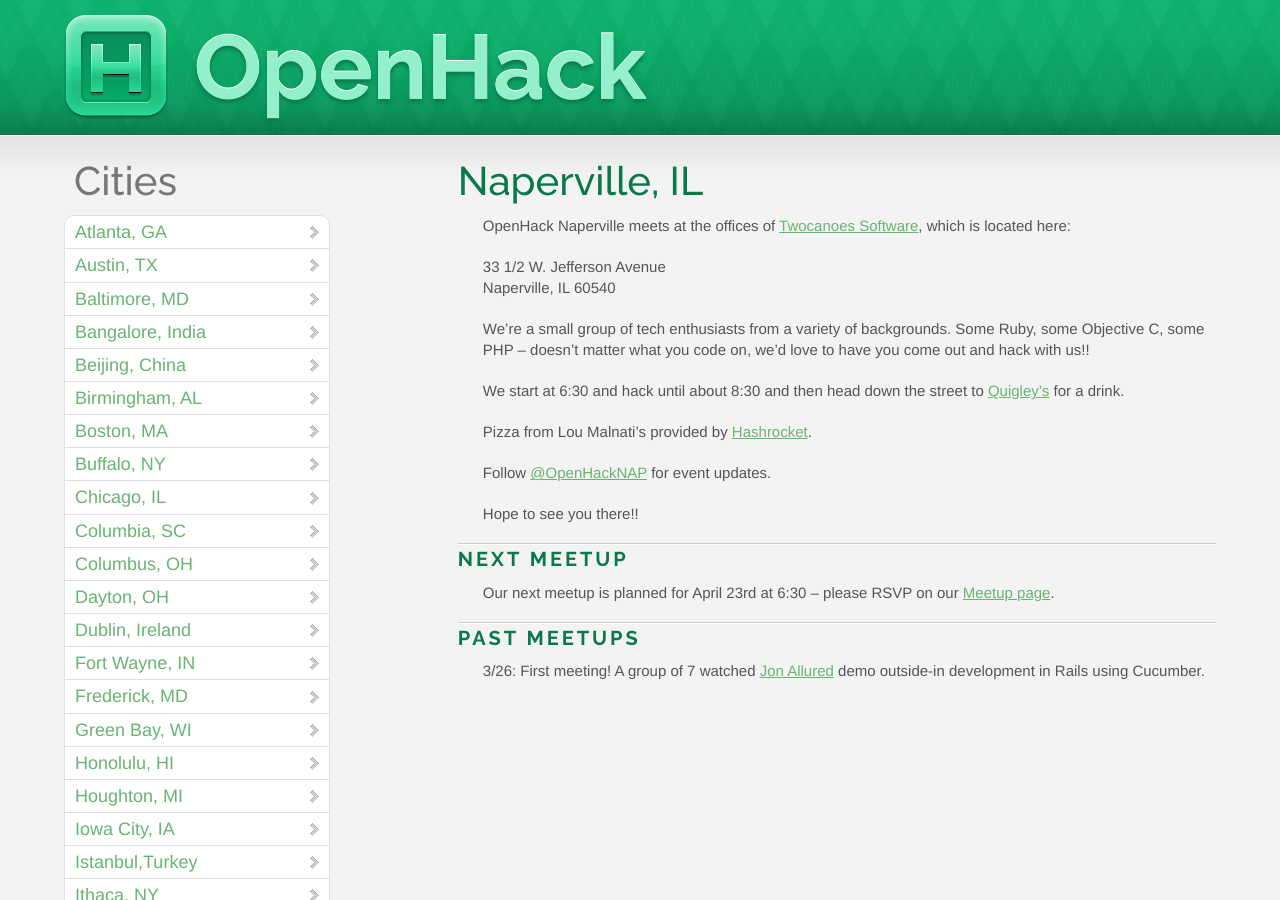
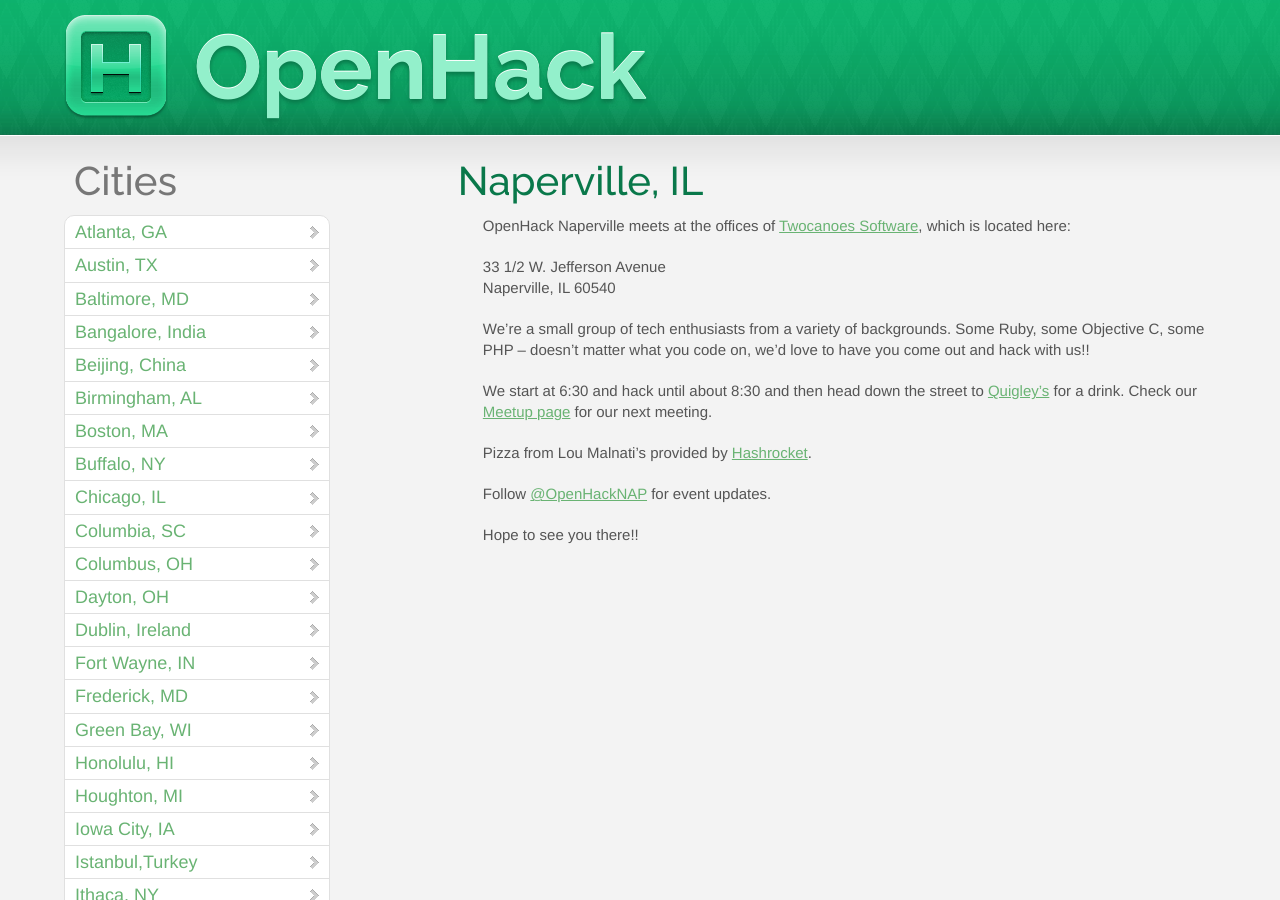
Before and after one commit to OpenHack/openhack.github.com, a Jekyll site: the page built from naperville/index.markdown, in a window 1280 px wide and 900 px high. Built offline with Jekyll 4.4.1, drawn with Linux system fonts in a browser that asks for light colours; nearby versions of some CDN libraries; Markdown is read by kramdown in place of the engine named in the settings; comment, search, counter and statistics services are not loaded.

Commit message:
Pull stale info, just link to Meetup

```diff
--- a/naperville/index.markdown
+++ b/naperville/index.markdown
@@ -16,20 +16,10 @@
 to have you come out and hack with us!!
 
 We start at 6:30 and hack until about 8:30 and then head down the street to
-[Quigley's](http://www.quigleysirishpub.com/) for a drink.
+[Quigley's](http://www.quigleysirishpub.com/) for a drink. Check our [Meetup page](http://www.meetup.com/OpenHack-Naperville/) for our next meeting.
 
 Pizza from Lou Malnati's provided by [Hashrocket](http://www.hashrocket.com).
 
 Follow [@OpenHackNAP](http://twitter.com/OpenHackNAP/) for event updates.
 
 Hope to see you there!!
-
-### Next Meetup
-
-Our next meetup is planned for April 23rd at 6:30 -- please RSVP on our [Meetup page](http://www.meetup.com/OpenHack-Naperville/).
-
-### Past Meetups
-
-3/26: First meeting! A group of 7 watched [Jon
-Allured](http://twitter.com/jonallured) demo outside-in development in Rails
-using Cucumber.
```
